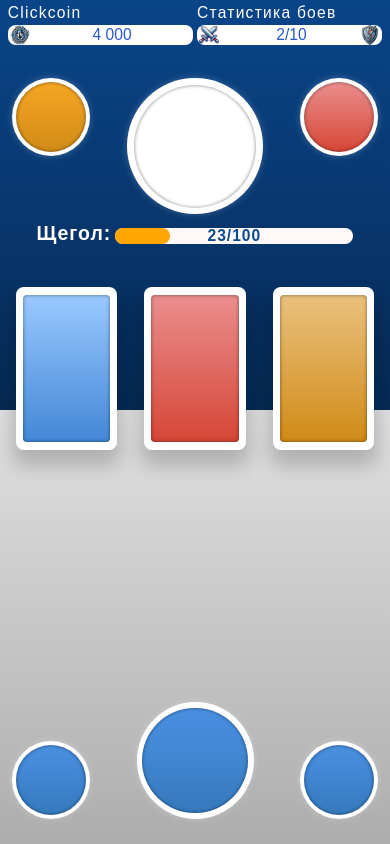
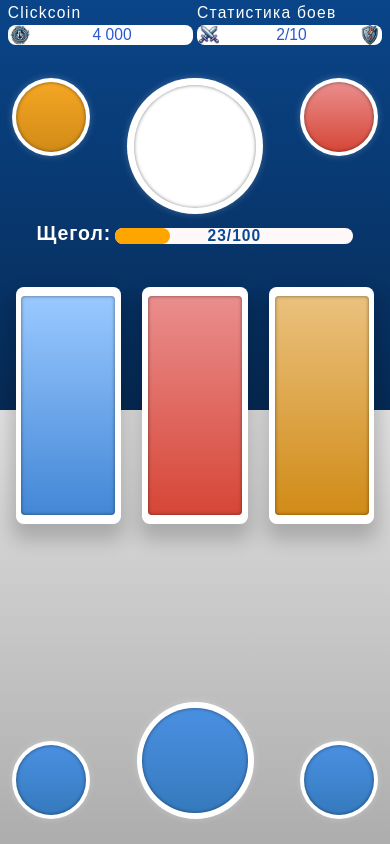
Before and after one commit to AlexandrGrankin/game-ui, a React (Create React App) app: page / in a window 390 px wide. Built offline with nearby package versions, Linux system fonts and the light colour scheme; a web font is replaced by a local one.

Commit message:
Поработал над адаптивностью

```diff
--- a/src/components/InteractiveBorderCard/InteractiveBorderCard.css
+++ b/src/components/InteractiveBorderCard/InteractiveBorderCard.css
@@ -5,6 +5,8 @@
     background: #fff;
     border-radius: 2vw;
     box-shadow: 0 3vw 5vw 1vw rgba(0, 0, 0, 0.2);
+    height: 28vh;
+    width: 27vw;
 }
 
 .interactive__border__card__inner {
@@ -14,4 +16,6 @@
     box-shadow: inset 0 0 0.8vw 0.2vw rgba(0, 0, 0, 0.35);
     background: #fff;
     border-radius: 1vw;
+    height: 26vh;
+    width: 24vw;
 }
--- a/src/components/InteractiveBorderCard/InteractiveBorderCard.jsx
+++ b/src/components/InteractiveBorderCard/InteractiveBorderCard.jsx
@@ -6,14 +6,10 @@ const InteractiveBorderCard = ({outerSize, backColorStartLiner, backColorEndLine
     return (
         <div className="interactive__border__card">
             <div style={{
-                height: outerSize * 1.6 + 'vw',
-                width: outerSize + 'vw',
             }}
                  className='interactive__border__card__outer'
             >
                 <div style={{
-                    height: (outerSize * 1.6 - (outerSize * 1.6 * 0.09)) + 'vw',
-                    width: (outerSize - (outerSize * 0.14)) + 'vw',
                     background: `linear-gradient(to bottom, ${backColorStartLiner}, ${backColorEndLiner})` // Линейный градиент от #0A4589 до #062A55
                 }}
                      className='interactive__border__card__inner'
```
